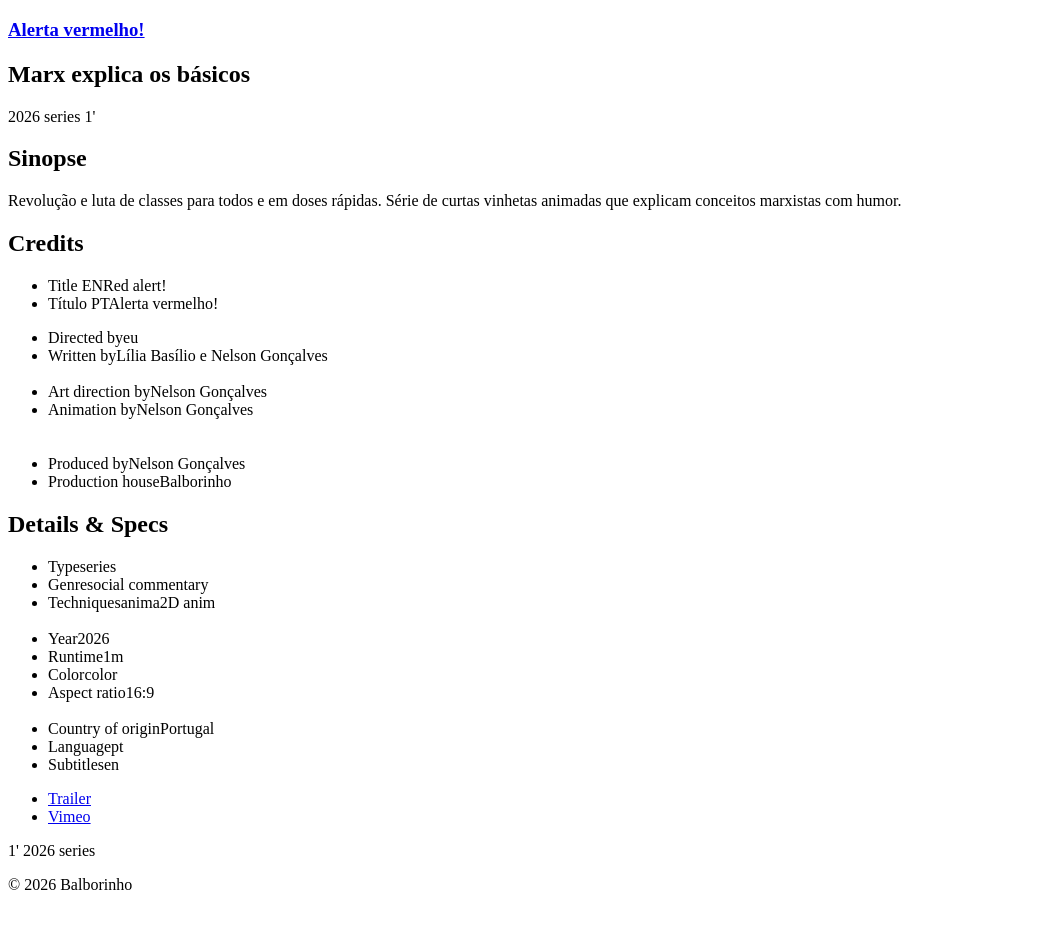
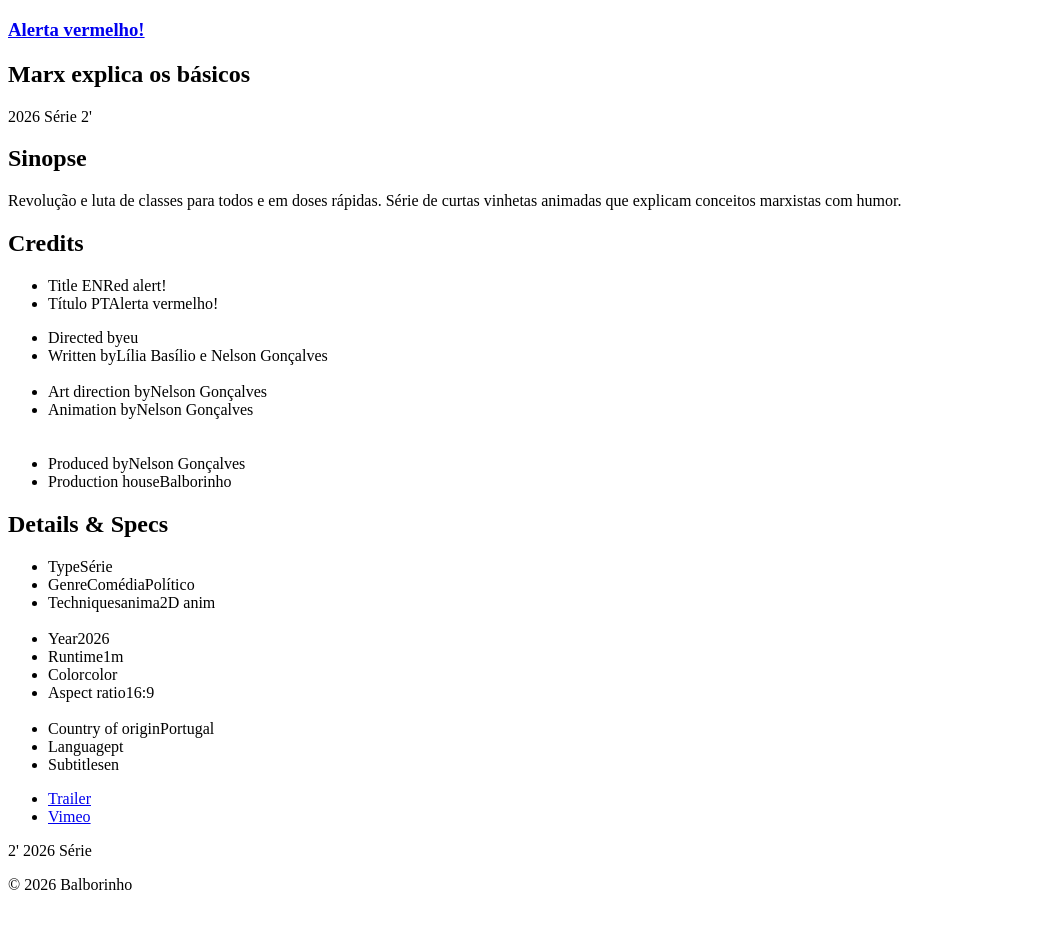
Before and after one commit to nafergo/webtest, a Jekyll site: the page built from _products/red_alert.md, in a window 1280 px wide and 1400 px high, scrolled down 628 px. Shown: the part 152-1097 px from the top of the window, without its empty margins (0-1063 px from the left). Built offline with Jekyll 4.4.1, drawn with Linux system fonts in a browser that asks for light colours.

Commit message:
Update project type and genre in red_alert.md

```diff
--- a/_products/red_alert.md
+++ b/_products/red_alert.md
@@ -3,18 +3,18 @@ title: "Alerta vermelho!"
 titulo-en: "Red alert!"
 titulo-pt: "Alerta vermelho!"
 subtitle: "Marx explica os básicos"
-type: ['2026', 'series', "1'"]
+type: ['2026', 'Série', "2'"]
 
 assets: /static/images/products/red_alert/
 
 date: 2026-01-30
 
 
-project-type: ['series']
+project-type: ['Série']
 # TIPO Curta, Série, Curtinha
 # TYPE Short, Series, Very short
 
-genre: social commentary
+genre: ['Comédia', 'Político']
 # GÉNERO	Comédia, Drama, Tragédia, Fantasia, Ficção Científica, Terror/Horror, Suspense, Aventura, Romance, Mistério, Fábula, Satírico/Sátira, Experimental, Surreal/Absurdo, Poético, Psicológico, Infantil, Família, Musical, Noir, Documental (animado)
 # GENRE	Comedy, Drama, Tragedy, Fantasy, Science Fiction (Sci-Fi), Horror, Thriller, Adventure, Romance, Mystery, Fable, Satire, Experimental, Surreal/Absurd, Poetic, Psychological, Children’s, Family, Musical, Noir, Animated Documentary
 # TOM Crítica social, Político, Filosófico, Metafórico, Alegórico, Autobiográfico, Educativo, Humor negro, Irónico, Sarcástico, Contemplativo, Poético, Experimental, Abstrato, Minimalista, Sensível/Intimista, Emocional, Distópico, Utópico, Crítico, Satírico
```
